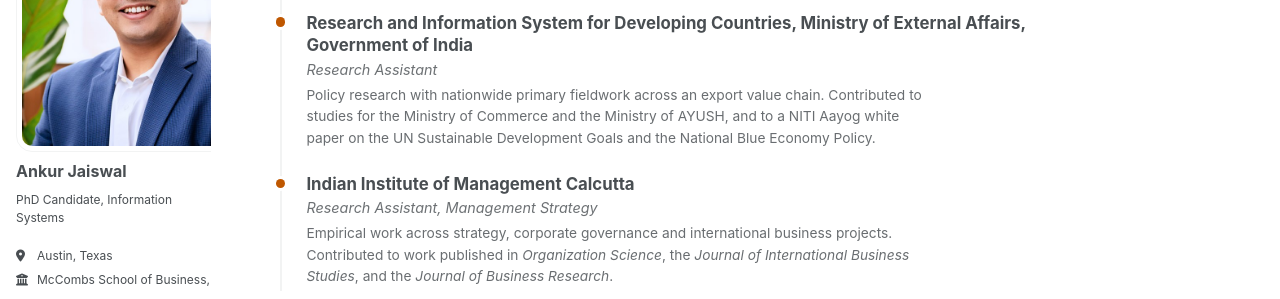
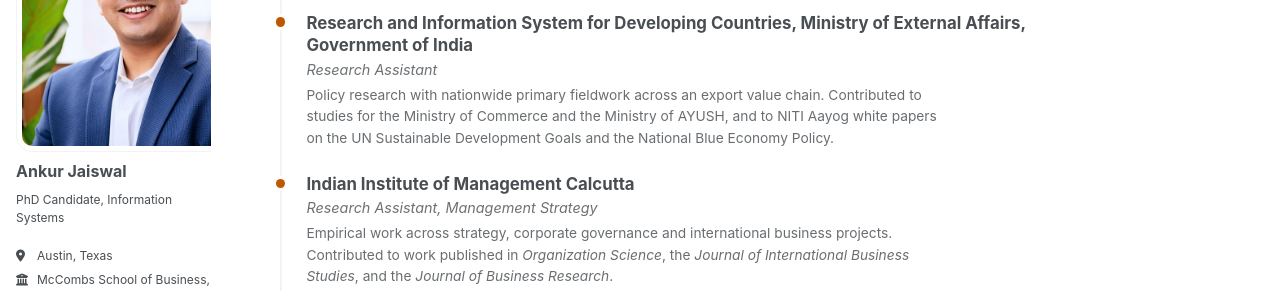
Before and after one commit to ankurjaiswal-aj/ankurjaiswal-aj.github.io, a Jekyll site: the page built from _pages/about.md, in a window 1280 px wide and 900 px high, scrolled down 967 px. Shown: the part 223-522 px from the top of the window. Built offline with Jekyll 4.4.1, drawn with Linux system fonts in a browser that asks for light colours; a style sheet for code colours, icons or effects is not loaded.

Commit message:
Home: NITI Aayog white papers, plural
Co-Authored-By: Claude Opus 5 (1M context) <noreply@anthropic.com>
Claude-Session: https://claude.ai/code/session_01E9crG7vAU8vaRPUgnD2akC

```diff
--- a/_pages/about.md
+++ b/_pages/about.md
@@ -47,7 +47,7 @@ Generative AI and knowledge work; business value of IT; continuous feature innov
   <div class="timeline-item">
     <div class="timeline-org">Research and Information System for Developing Countries, Ministry of External Affairs, Government of India</div>
     <div class="timeline-role">Research Assistant</div>
-    <p class="timeline-note">Policy research with nationwide primary fieldwork across an export value chain. Contributed to studies for the Ministry of Commerce and the Ministry of AYUSH, and to a NITI Aayog white paper on the UN Sustainable Development Goals and the National Blue Economy Policy.</p>
+    <p class="timeline-note">Policy research with nationwide primary fieldwork across an export value chain. Contributed to studies for the Ministry of Commerce and the Ministry of AYUSH, and to NITI Aayog white papers on the UN Sustainable Development Goals and the National Blue Economy Policy.</p>
   </div>
 
   <div class="timeline-item">
```
